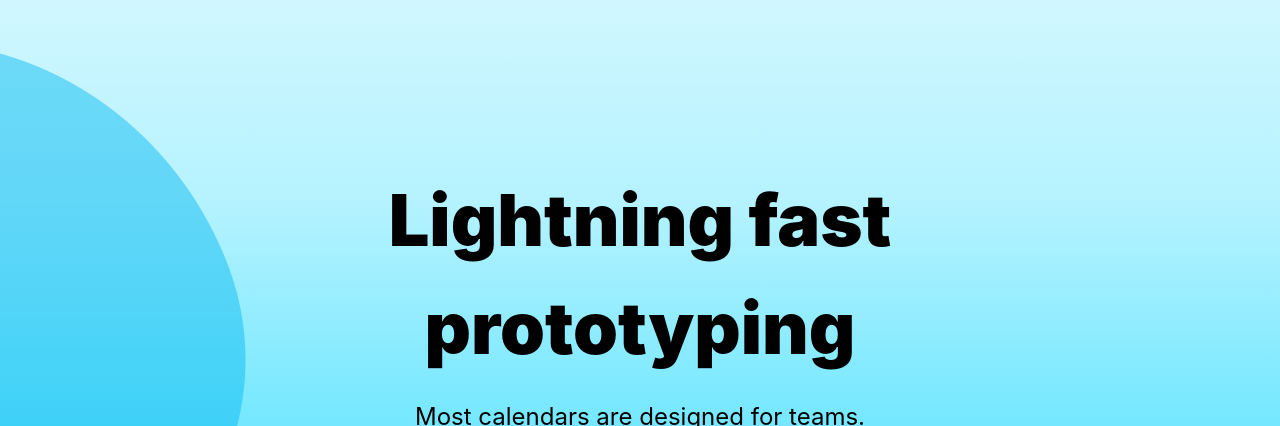
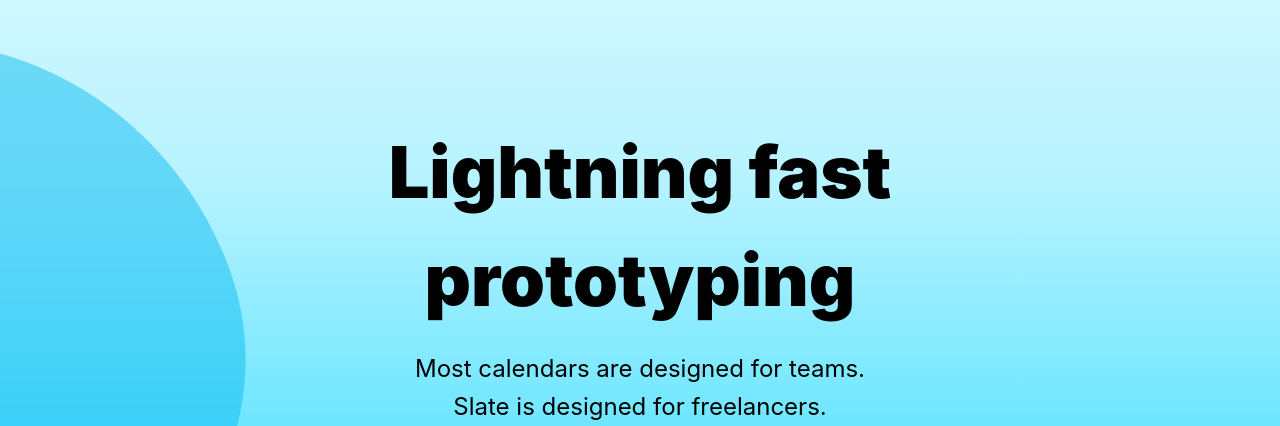
Before and after one commit to mahdikhashan/react-startup-landing, a React (Create React App) app: page / in a window 1280 px wide. Shown: the part 374-800 px from the top of the page. Built offline with nearby package versions, Linux system fonts and the light colour scheme.

Commit message:
fix: reduct margin top of heading section

```diff
--- a/src/components/section/heading/style.module.css
+++ b/src/components/section/heading/style.module.css
@@ -15,7 +15,7 @@
 
 .text > h1 {
   @apply pt-12;
-  @apply mt-24;
+  @apply mt-12;
 }
 
 .text > span {
```
